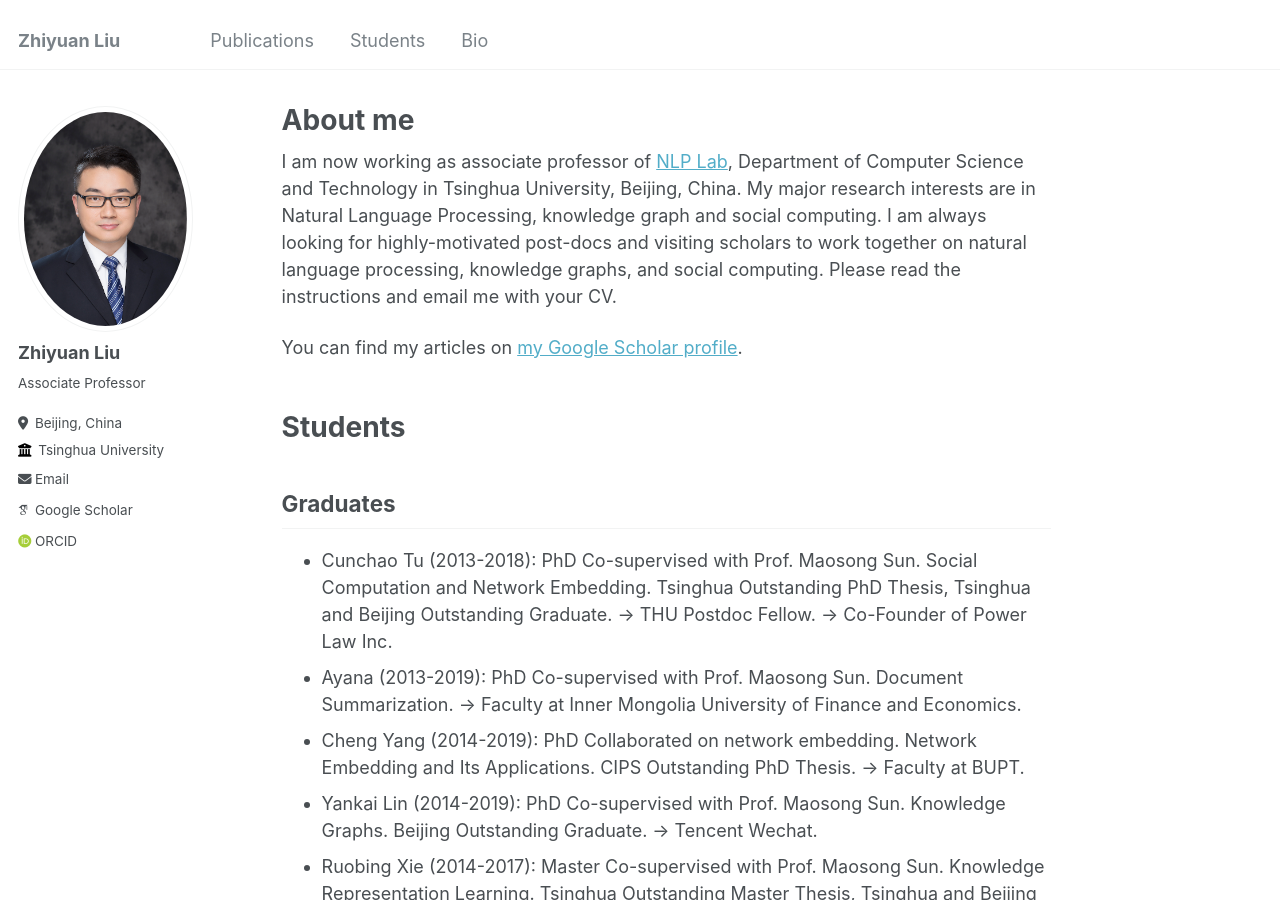
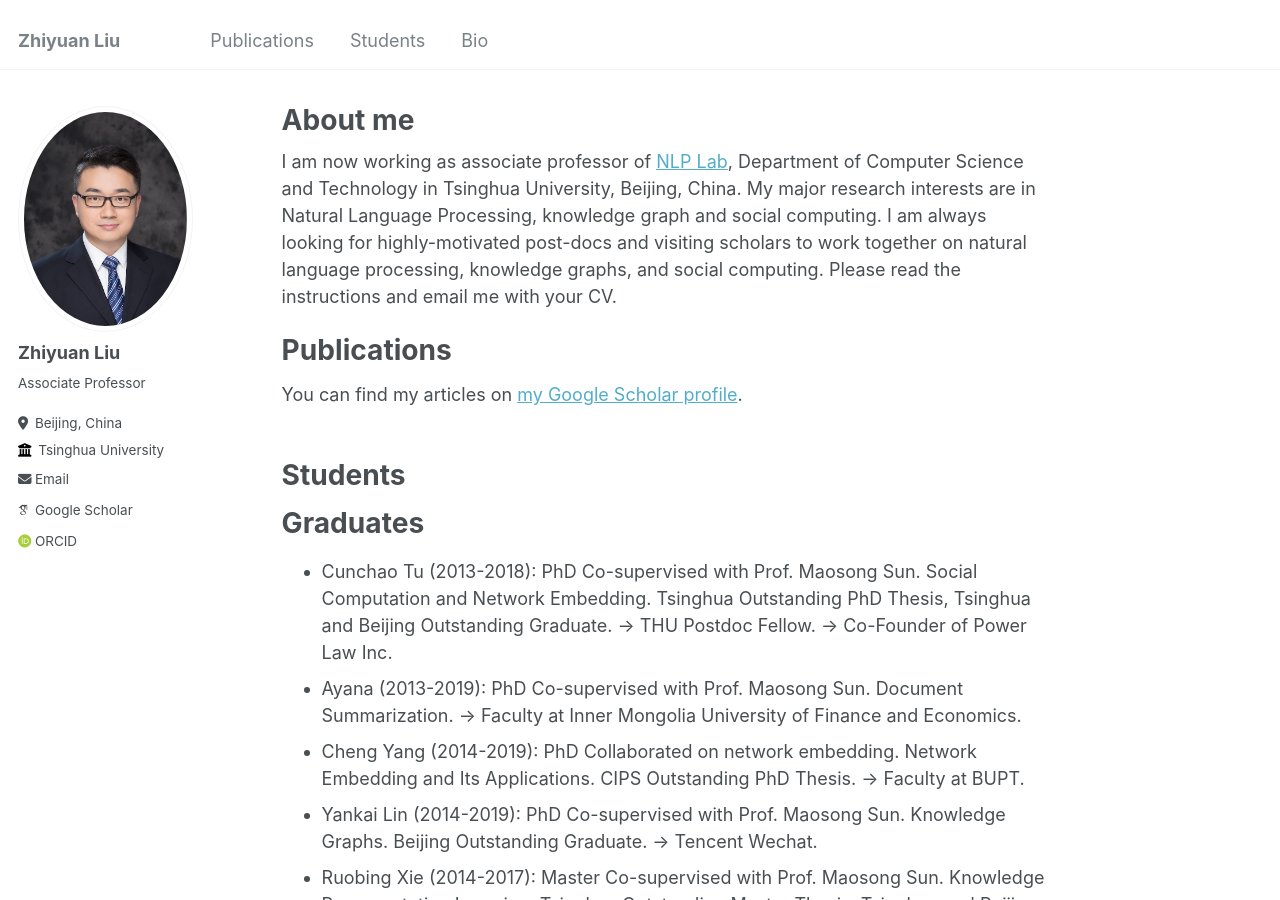
Before and after one commit to xuyuanwei678/xuyuanwei678.github.io, a Jekyll site: the page built from _pages/about.md, in a window 1280 px wide and 900 px high. Built offline with Jekyll 4.4.1, drawn with Linux system fonts in a browser that asks for light colours; some web fonts are replaced.

Commit message:
Update about.md

```diff
--- a/_pages/about.md
+++ b/_pages/about.md
@@ -9,14 +9,17 @@ redirect_from:
 
 I am now working as associate professor of [NLP Lab](https://nlp.csai.tsinghua.edu.cn/), Department of Computer Science and Technology in Tsinghua University, Beijing, China. My major research interests are in Natural Language Processing, knowledge graph and social computing. I am always looking for highly-motivated post-docs and visiting scholars to work together on natural language processing, knowledge graphs, and social computing. Please read the instructions and email me with your CV.
 
-
+<h1 id="publications">Publications</h1>
 {% if site.author.googlescholar %}
   <div class="wordwrap">You can find my articles on <a href="{{site.author.googlescholar}}">my Google Scholar profile</a>.</div>
 {% endif %}
 
 <br/>
 <h1 id="students">Students</h1>
-<h2>Graduates</h2>
+
+
+Graduates
+======
 * Cunchao Tu (2013-2018): PhD Co-supervised with Prof. Maosong Sun. Social Computation and Network Embedding. Tsinghua Outstanding PhD Thesis, Tsinghua and Beijing Outstanding Graduate. -> THU Postdoc Fellow. -> Co-Founder of Power Law Inc.
 * Ayana (2013-2019): PhD Co-supervised with Prof. Maosong Sun. Document Summarization. -> Faculty at Inner Mongolia University of Finance and Economics.
 * Cheng Yang (2014-2019): PhD Collaborated on network embedding. Network Embedding and Its Applications. CIPS Outstanding PhD Thesis. -> Faculty at BUPT.
```
